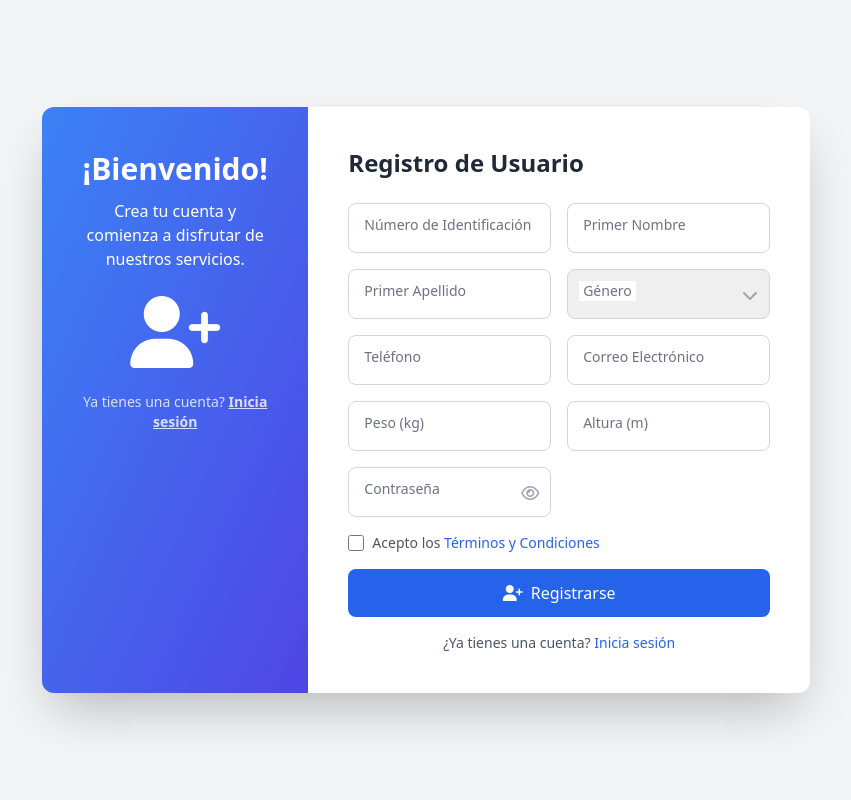
After one commit to JHONATANGI/Your-Pill, a PHP site: page /frontend/registro_usuario.html in a window 1280 px wide. The commit adds this page. Shown: the whole page, without its empty margins (214-1065 px from the left). Run offline with PHP 8.4, Linux system fonts and the light colour scheme; some libraries are stand-ins or nearby versions.

Commit message:
Ajuste del registro usuarios y validaciones

```diff
--- a/database/conexiondatabase.php
+++ b/database/conexiondatabase.php
@@ -1,7 +1,7 @@
 <?php
 $server = "localhost"; // 🖥️ Servidor de la base de datos (por defecto es 'localhost')
 $username = "root";    // 👤 Usuario de MySQL (ajústalo si tienes otro)
-$password = "dilan1706";        // 🔑 Contraseña de MySQL (cambia si tienes una configurada)
+$password = "";        // 🔑 Contraseña de MySQL (cambia si tienes una configurada)
 $database = "base_yourpill"; // 📂 Nombre de tu base de datos
 
 // Crear conexión
--- /dev/null
+++ b/frontend/registro_usuario.html
@@ -0,0 +1,223 @@
+<!DOCTYPE html>
+<html lang="es">
+
+<head>
+    <meta charset="UTF-8">
+    <meta name="viewport" content="width=device-width, initial-scale=1.0">
+    <title>Registro de Usuario</title>
+    <script src="https://cdn.tailwindcss.com"></script>
+    <link href="https://cdnjs.cloudflare.com/ajax/libs/font-awesome/6.4.0/css/all.min.css" rel="stylesheet">
+    <style>
+        .input-group:focus-within label {
+            color: #3b82f6;
+            transform: translateY(-0.5rem) scale(0.9);
+        }
+
+        .input-group label {
+            transition: all 0.3s ease;
+        }
+
+        .animate-bounce-slow {
+            animation: bounce 2s infinite;
+        }
+
+        @keyframes bounce {
+
+            0%,
+            100% {
+                transform: translateY(-5px);
+            }
+
+            50% {
+                transform: translateY(5px);
+            }
+        }
+    </style>
+</head>
+
+<body class="bg-gray-100 min-h-screen flex items-center justify-center p-4">
+    <div class="w-full max-w-3xl bg-white rounded-xl shadow-2xl overflow-hidden">
+        <div class="md:flex">
+            <!-- Lado izquierdo con imagen -->
+            <div
+                class="hidden md:block md:w-1/2 bg-gradient-to-br from-blue-500 to-indigo-600 p-10 flex flex-col justify-center items-center text-white">
+                <div class="text-center">
+                    <h2 class="text-3xl font-bold mb-4 animate-bounce-slow">¡Bienvenido!</h2>
+                    <p class="mb-6">Crea tu cuenta y comienza a disfrutar de nuestros servicios.</p>
+                    <div class="text-7xl mb-6">
+                        <i class="fas fa-user-plus"></i>
+                    </div>
+                    <p class="text-sm opacity-80">Ya tienes una cuenta? <a href="#" class="font-bold underline">Inicia
+                            sesión</a></p>
+                </div>
+            </div>
+
+            <!-- Formulario de registro -->
+            <div class="w-auto md:w-full p-8 md:p-10">
+                <div class="flex justify-center mb-6 md:hidden">
+                    <div
+                        class="w-20 h-20 bg-blue-500 rounded-full flex items-center justify-center text-3xl text-white">
+                        <i class="fas fa-user-plus"></i>
+                    </div>
+                </div>
+                <h2 class="text-2xl font-bold text-gray-800 mb-6 text-center md:text-left">Registro de Usuario</h2>
+
+                <form id="registroForm" action="../backend/registro_usuario.php" method="POST" class="space-y-4">
+                    <div class="grid grid-cols-1 md:grid-cols-2 gap-4">
+                        <!-- Columna 1 -->
+                        <div class="input-group relative">
+                            <label for="numero_identificacion"
+                                class="absolute left-3 top-3 px-1 bg-white text-gray-500 text-sm pointer-events-none">Número
+                                de Identificación</label>
+                            <input type="text" name="numero_identificacion" id="numero_identificacion" required
+                                class="w-full p-3 border border-gray-300 rounded-lg focus:ring-2 focus:ring-blue-500 focus:border-blue-500 outline-none transition">
+                        </div>
+
+                        <div class="input-group relative">
+                            <label for="primer_nombre"
+                                class="absolute left-3 top-3 px-1 bg-white text-gray-500 text-sm pointer-events-none">Primer
+                                Nombre</label>
+                            <input type="text" name="primer_nombre" id="primer_nombre" required
+                                class="w-full p-3 border border-gray-300 rounded-lg focus:ring-2 focus:ring-blue-500 focus:border-blue-500 outline-none transition">
+                        </div>
+                    </div>
+
+                    <div class="grid grid-cols-1 md:grid-cols-2 gap-4">
+                        <div class="input-group relative">
+                            <label for="primer_apellido"
+                                class="absolute left-3 top-3 px-1 bg-white text-gray-500 text-sm pointer-events-none">Primer
+                                Apellido</label>
+                            <input type="text" name="primer_apellido" id="primer_apellido" required
+                                class="w-full p-3 border border-gray-300 rounded-lg focus:ring-2 focus:ring-blue-500 focus:border-blue-500 outline-none transition">
+                        </div>
+
+                        <div class="input-group relative">
+                            <label for="genero"
+                                class="absolute left-3 top-3 px-1 bg-white text-gray-500 text-sm pointer-events-none">Género</label>
+                            <select name="genero" id="genero" required
+                                class="w-full p-3 border border-gray-300 rounded-lg focus:ring-2 focus:ring-blue-500 focus:border-blue-500 outline-none appearance-none">
+                                <option value=""></option>
+                                <option value="Masculino">Masculino</option>
+                                <option value="Femenino">Femenino</option>
+                                <option value="Otro">Otro</option>
+                            </select>
+                            <div class="absolute right-3 top-3.5 pointer-events-none">
+                                <i class="fas fa-chevron-down text-gray-400"></i>
+                            </div>
+                        </div>
+                    </div>
+
+                    <div class="grid grid-cols-1 md:grid-cols-2 gap-4">
+                        <div class="input-group relative">
+                            <label for="telefono"
+                                class="absolute left-3 top-3 px-1 bg-white text-gray-500 text-sm pointer-events-none">Teléfono</label>
+                            <input type="text" name="telefono" id="telefono" required
+                                class="w-full p-3 border border-gray-300 rounded-lg focus:ring-2 focus:ring-blue-500 focus:border-blue-500 outline-none transition">
+                        </div>
+
+                        <div class="input-group relative">
+                            <label for="email"
+                                class="absolute left-3 top-3 px-1 bg-white text-gray-500 text-sm pointer-events-none">Correo
+                                Electrónico</label>
+                            <input type="email" name="email" id="email" required
+                                class="w-full p-3 border border-gray-300 rounded-lg focus:ring-2 focus:ring-blue-500 focus:border-blue-500 outline-none transition">
+                        </div>
+                    </div>
+
+                    <div class="grid grid-cols-1 md:grid-cols-2 gap-4">
+                        <div class="input-group relative">
+                            <label for="peso"
+                                class="absolute left-3 top-3 px-1 bg-white text-gray-500 text-sm pointer-events-none">Peso
+                                (kg)</label>
+                            <input type="number" step="0.01" name="peso" id="peso" required
+                                class="w-full p-3 border border-gray-300 rounded-lg focus:ring-2 focus:ring-blue-500 focus:border-blue-500 outline-none transition">
+                        </div>
+
+                        <div class="input-group relative">
+                            <label for="altura"
+                                class="absolute left-3 top-3 px-1 bg-white text-gray-500 text-sm pointer-events-none">Altura
+                                (m)</label>
+                            <input type="number" step="0.01" name="altura" id="altura" required
+                                class="w-full p-3 border border-gray-300 rounded-lg focus:ring-2 focus:ring-blue-500 focus:border-blue-500 outline-none transition">
+                        </div>
+                    </div>
+
+                    <div class="grid grid-cols-1 md:grid-cols-2 gap-4">
+                        <input type="hidden" name="rol_id" value="2">
+                        <div class="input-group relative">
+                            <label for="password"
+                                class="absolute left-3 top-3 px-1 bg-white text-gray-500 text-sm pointer-events-none">Contraseña</label>
+                            <input type="password" name="password" id="password" required
+                                class="w-full p-3 border border-gray-300 rounded-lg focus:ring-2 focus:ring-blue-500 focus:border-blue-500 outline-none transition">
+                            <button type="button" class="absolute right-3 top-3.5 text-gray-400 hover:text-gray-600"
+                                onclick="togglePassword('password')">
+                                <i class="far fa-eye"></i>
+                            </button>
+                        </div>
+                    </div>
+
+                    <div class="flex items-center mt-2">
+                        <input type="checkbox" id="terminos" name="terminos" required
+                            class="w-4 h-4 text-blue-600 rounded focus:ring-blue-500">
+                        <label for="terminos" class="ml-2 text-sm text-gray-600">Acepto los <a href="#"
+                                class="text-blue-600 hover:underline">Términos y Condiciones</a></label>
+                    </div>
+
+                    <button type="submit"
+                        class="w-full bg-blue-600 hover:bg-blue-700 text-white font-medium py-3 px-4 rounded-lg transition duration-300 flex items-center justify-center gap-2">
+                        <i class="fas fa-user-plus"></i>
+                        Registrarse
+                    </button>
+
+                    <p class="text-sm text-gray-600 text-center mt-4">
+                        ¿Ya tienes una cuenta? <a href="#" class="text-blue-600 font-medium hover:underline">Inicia
+                            sesión</a>
+                    </p>
+                </form>
+            </div>
+        </div>
+    </div>
+
+    <script>
+        // Función para mostrar/ocultar contraseña
+        function togglePassword(id) {
+            const passwordInput = document.getElementById(id);
+            const icon = passwordInput.nextElementSibling.querySelector('i');
+
+            if (passwordInput.type === 'password') {
+                passwordInput.type = 'text';
+                icon.classList.replace('fa-eye', 'fa-eye-slash');
+            } else {
+                passwordInput.type = 'password';
+                icon.classList.replace('fa-eye-slash', 'fa-eye');
+            }
+        }
+
+        // Efecto floating labels
+        document.querySelectorAll('.input-group input, .input-group select').forEach(input => {
+            // Si el campo ya tiene valor al cargar, mover el label
+            if (input.value) {
+                input.previousElementSibling.classList.add('text-blue-500');
+                input.previousElementSibling.classList.add('transform');
+                input.previousElementSibling.classList.add('-translate-y-5');
+                input.previousElementSibling.classList.add('scale-90');
+            }
+
+            input.addEventListener('focus', () => {
+                input.previousElementSibling.classList.add('text-blue-500');
+                input.previousElementSibling.classList.add('transform');
+                input.previousElementSibling.classList.add('-translate-y-5');
+                input.previousElementSibling.classList.add('scale-90');
+            });
+
+            input.addEventListener('blur', () => {
+                if (!input.value) {
+                    input.previousElementSibling.classList.remove('text-blue-500');
+                    input.previousElementSibling.classList.remove('transform');
+                    input.previousElementSibling.classList.remove('-translate-y-5');
+                    input.previousElementSibling.classList.remove('scale-90');
+                }
+            });
+        });
+    </script>
+</body>
```
Also changed, not shown: backend/registro_usuario.php (renamed from backend/registroUsuario.php, +7 -6 lines), frontend/registroUsuario.html (deleted, +0 -204 lines).
